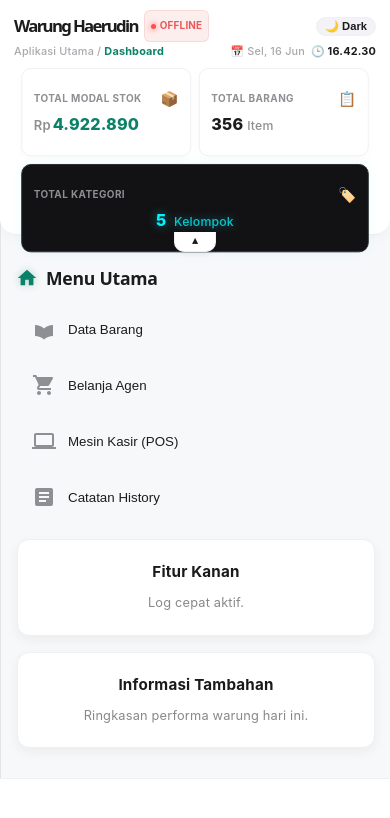
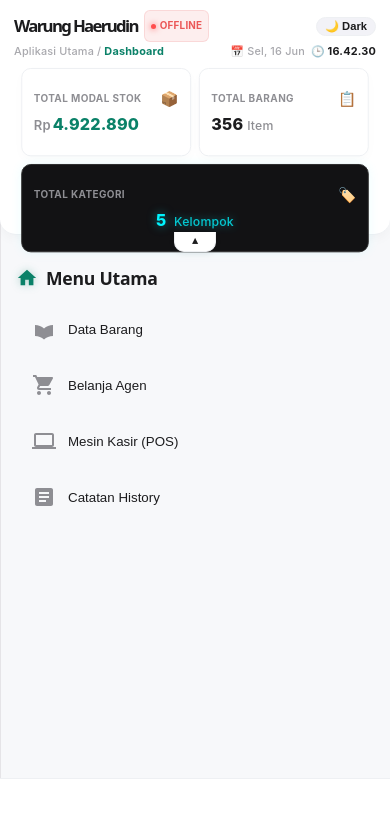
Before and after one commit to rov-udn/pwa-warungku_v1, a React (Vite) app: page / in a window 390 px wide. Shown: the top 818 px of the page. Built offline with nearby package versions, Linux system fonts and the light colour scheme.

Commit message:
nambah fitur di righrsidebar

```diff
--- a/src/App.jsx
+++ b/src/App.jsx
@@ -6,6 +6,7 @@ import Header from './component/header/Header.jsx';
 import BelanjaAgen from './pages/BelanjaAgen/BelanjaAgen.jsx';
 import HistoryWarung from './pages/History/HistoryWarung.jsx';
 import { initialBarang } from './data/initialBarang.js';
+import RightSidebar from './component/sidebar/RightSidebar.jsx';
 import './global.css'; // 🎯 Pastikan diimport sebagai CSS biasa, bukan module!
 
 function App() {
@@ -480,17 +481,12 @@ function App() {
           {memoedMainContent}
         </div>
       }
-      rightPanel={
-        <div style={!isMobile ? { position: 'fixed', top: '195px', right: 0, width: '300px', height: '100vh', display: 'flex', flexDirection: 'column', gap: '16px', padding: '24px', boxSizing: 'border-box', backgroundColor: '#ffffff', borderLeft: '1px solid #eef0f3' } : { display: 'flex', flexDirection: 'column', gap: '16px', height: '100%', boxSizing: 'border-box' }}>
-          <div style={{ backgroundColor: '#ffffff', padding: '20px', borderRadius: '12px', boxShadow: '0 4px 12px rgba(0, 0, 0, 0.05)', border: '1px solid #eef0f3' }}>
-            <h4 style={{ margin: '0 0 8px 0', color: '#1a1a1a', fontSize: '0.95rem' }}>Fitur Kanan</h4>
-            <p style={{ fontSize: '0.8rem', color: '#88888b', margin: 0 }}>Log cepat aktif.</p>
-          </div>
-          <div style={{ backgroundColor: '#ffffff', padding: '20px', borderRadius: '12px', boxShadow: '0 4px 12px rgba(0, 0, 0, 0.05)', border: '1px solid #eef0f3', flexGrow: 1 }}>
-            <h4 style={{ margin: '0 0 8px 0', color: '#1a1a1a', fontSize: '0.95rem' }}>Informasi Tambahan</h4>
-            <p style={{ fontSize: '0.8rem', color: '#88888b', margin: 0 }}>Ringkasan performa warung hari ini.</p>
-          </div>
-        </div>
+
+        rightPanel={
+        // 🍏 KUNCI: Jika halaman aktif adalah dashboard, sembunyikan total right panel-nya!
+        activePage === 'dashboard' ? null : (
+          <RightSidebar logPerubahanHarga={logPerubahanHarga} />
+        )
       }
     />
   );
--- a/src/component/sidebar/RightSidebar.jsx
+++ b/src/component/sidebar/RightSidebar.jsx
@@ -6,6 +6,8 @@ function RightSidebar({ logPerubahanHarga = [] }) {
   const [modalInput, setModalInput] = useState('');
   const [pcsInput, setPcsInput] = useState('1');
   const [jualInput, setJualInput] = useState('');
+  // 🍏 Tambahkan state untuk memilih jenis satuan agar tidak kaku "Pcs" saja
+  const [satuanHitung, setSatuanHitung] = useState('Pcs');
 
   // ── 📊 REAKTIF HITUNG CUAN & MARGIN ──
   const hasilMargin = useMemo(() => {
@@ -26,7 +28,6 @@ function RightSidebar({ logPerubahanHarga = [] }) {
     };
   }, [modalInput, pcsInput, jualInput]);
 
-  // Ambil maksimal 3 log perubahan harga terbaru untuk radar
   const latestLogs = useMemo(() => {
     return Array.isArray(logPerubahanHarga) ? logPerubahanHarga.slice(0, 3) : [];
   }, [logPerubahanHarga]);
@@ -86,7 +87,7 @@ function RightSidebar({ logPerubahanHarga = [] }) {
 
           {/* Input 1: Harga Modal Total */}
           <div className={styles.inputGroup}>
-            <label className={styles.inputLabel}>Modal Kulakan (Total)</label>
+            <label className={styles.inputLabel}>Modal Kulakan (Total Paket)</label>
             <div className={styles.inputWrapper}>
               <span className={styles.inputPrepend}>Rp</span>
               <input
@@ -99,9 +100,9 @@ function RightSidebar({ logPerubahanHarga = [] }) {
             </div>
           </div>
 
-          {/* Input 2: Jumlah Pcs */}
+          {/* Input 2: Jumlah Pcs / Isi Paket */}
           <div className={styles.inputGroup}>
-            <label className={styles.inputLabel}>Jumlah Pcs / Isi Paket</label>
+            <label className={styles.inputLabel}>Jumlah Isi per Paket</label>
             <div className={styles.inputWrapper}>
               <input
                 type="number"
@@ -110,14 +111,23 @@ function RightSidebar({ logPerubahanHarga = [] }) {
                 placeholder="1"
                 min="1"
                 className={`${styles.inputField} ${styles.inputFieldAppended}`}
+                style={{ width: '50%' }}
               />
-              <span className={styles.inputAppend}>Pcs</span>
+              {/* 🍏 Dropdown dinamis pengganti teks append mati */}
+              <select
+                value={satuanHitung}
+                onChange={(e) => setSatuanHitung(e.target.value)}
+                className={styles.inputAppend}
+                style={{ width: '50%', border: 'none', background: 'none', fontWeight: '700', cursor: 'pointer', outline: 'none' }}
+              >
+                {['Pcs', 'Kg', 'Bungkus', 'Sachet', 'Liter'].map(s => <option key={s} value={s}>{s}</option>)}
+              </select>
             </div>
           </div>
 
           {/* Input 3: Rencana Jual Eceran */}
           <div className={styles.inputGroup}>
-            <label className={styles.inputLabel}>Rencana Jual (per Pcs)</label>
+            <label className={styles.inputLabel}>Rencana Jual (per {satuanHitung})</label>
             <div className={styles.inputWrapper}>
               <span className={styles.inputPrepend}>Rp</span>
               <input
@@ -133,11 +143,11 @@ function RightSidebar({ logPerubahanHarga = [] }) {
           {/* Kotak Hasil Reaktif */}
           <div className={styles.resultsBox}>
             <div className={styles.resultRow}>
-              <span className={styles.resultLabel}>Modal per Pcs:</span>
+              <span className={styles.resultLabel}>Modal per {satuanHitung}:</span>
               <span className={styles.resultValue}>Rp {hasilMargin.modalPerPcs.toLocaleString('id-ID')}</span>
             </div>
             <div className={styles.resultRow}>
-              <span className={styles.resultLabel}>Untung per Pcs:</span>
+              <span className={styles.resultLabel}>Untung per {satuanHitung}:</span>
               <span className={styles.resultValue} style={{ color: hasilMargin.untungPerPcs >= 0 ? 'var(--accent-emerald, #0a8168)' : '#d9480f' }}>
                 Rp {hasilMargin.untungPerPcs.toLocaleString('id-ID')}
               </span>
```
